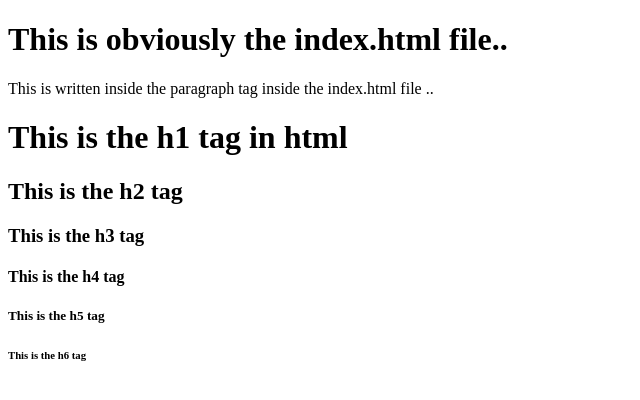
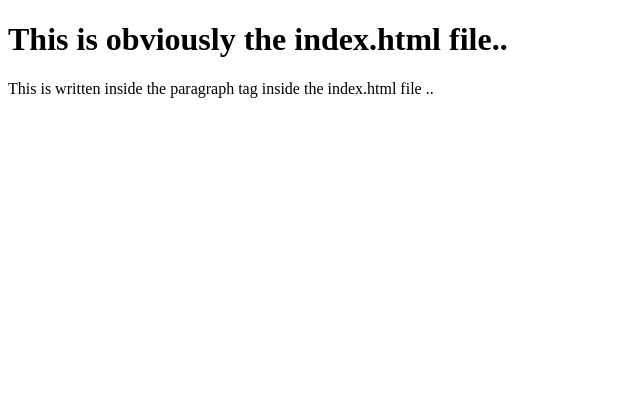
Before and after one commit to yashpreet47/DemoGit, a plain HTML site: page index.html in a window 1280 px wide. Shown: the whole page, without its empty margins (0-640 px from the left). Drawn offline with Linux system fonts and the light colour scheme.

Commit message:
changes made

```diff
--- a/index.html
+++ b/index.html
@@ -8,12 +8,5 @@
 <body>
     <h1>This is obviously the index.html file..</h1>
     <p>This is written inside the paragraph tag inside the index.html file ..</p>
-    <h1>This is the h1 tag in html </h1>
-    <h2>This is the h2 tag </h2>
-    <h3>This is the h3 tag </h3>
-    <h4>This is the h4 tag </h4>
-    <h5>This is the h5 tag </h5>
-    <h6>This is the h6 tag </h6>
-
 </body>
 </html>
```
Also changed, not shown: about.html (+0 -1 lines), contact.html (+1 -1 lines).
